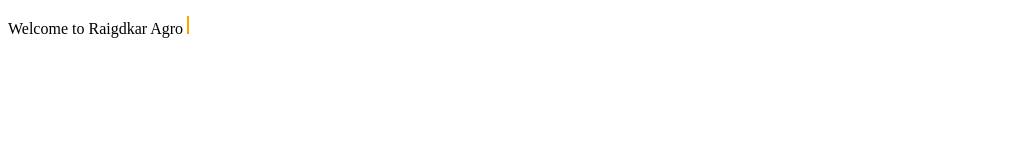
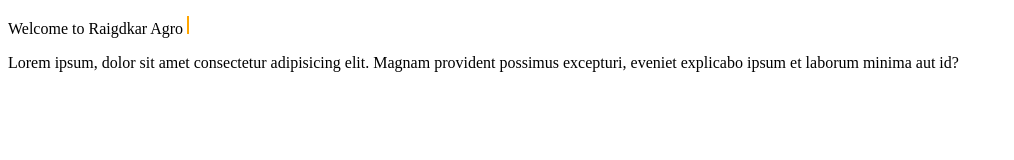
Before and after one commit to 81mr-jha/RaigadAgro_Website, a plain HTML site: page demo1.html in a window 1280 px wide. Shown: the whole page, without its empty margins (0-1014 px from the left). Drawn offline with Linux system fonts and the light colour scheme.

Commit message:
Second Commit

```diff
--- a/demo1.html
+++ b/demo1.html
@@ -66,5 +66,9 @@
     };
 </script>
 
+<section>
+    Lorem ipsum, dolor sit amet consectetur adipisicing elit. Magnam provident possimus excepturi, eveniet explicabo ipsum et laborum minima aut id?
+</section>
+
 </body>
 </html>
```
